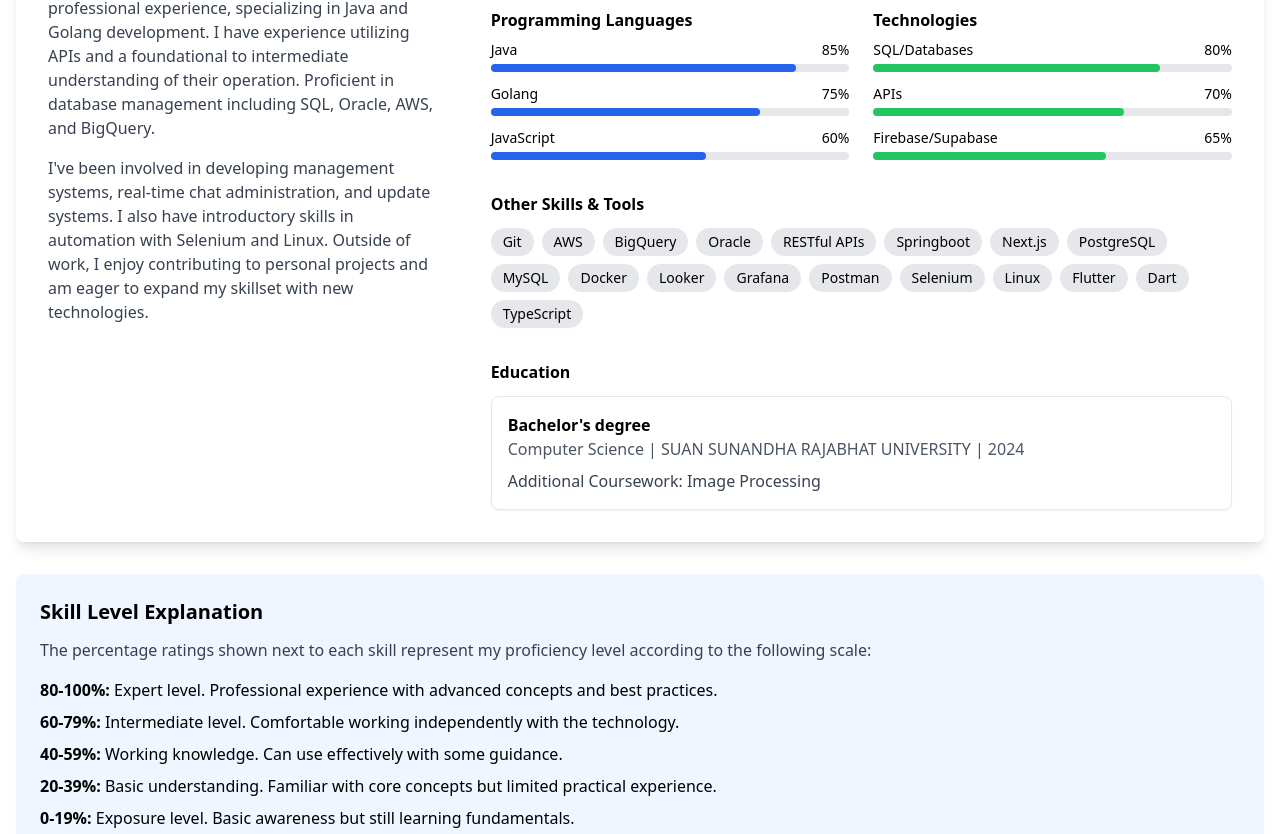
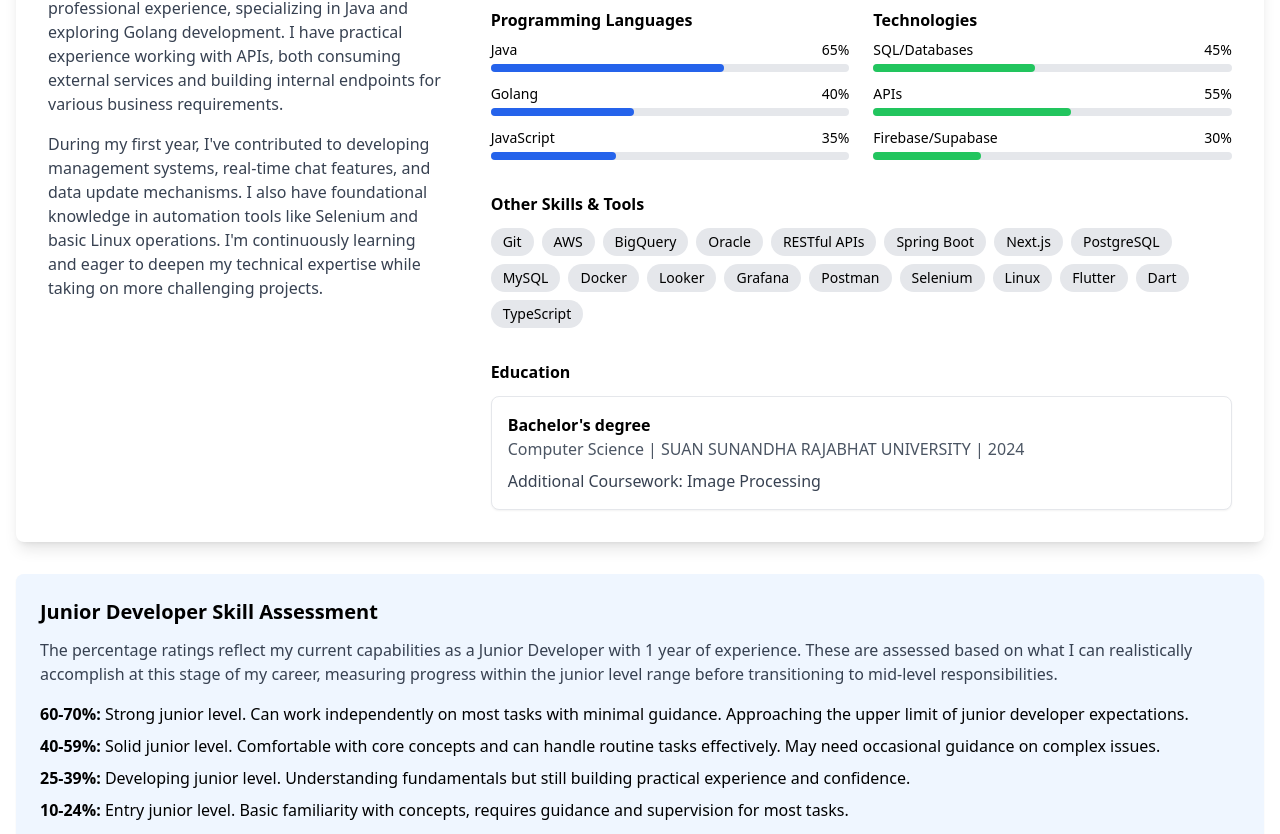
Before and after one commit to ChutchawanGit/MyPortfolioChutchawan, a React (Create React App) app: page / in a window 1280 px wide. Shown: the part 784-1618 px from the top of the page. Built offline with nearby package versions, Linux system fonts and the light colour scheme; no server answers; the database is empty.

Commit message:
Improved contact section layout for better display of long text

```diff
--- a/src/interface/components/sections/About.tsx
+++ b/src/interface/components/sections/About.tsx
@@ -6,12 +6,12 @@ const About: React.FC = () => {
 
   // ข้อมูลคำอธิบายทักษะ
   const skillDescriptions: Record<string, string> = {
-    "Java": "85% - Advanced Java development with Spring Boot. Experience building RESTful APIs, microservices, and backend systems. Proficient in multi-threading, collections, and Java 8+ features.",
-    "Golang": "75% - Intermediate Golang development. Experience with goroutines, channels, and building efficient web services. Used for API development and real-time applications.",
-    "JavaScript": "60% - Used for web frontend development and some backend scripting. Experience with JavaScript frameworks and AJAX.",
-    "SQL/Databases": "80% - Strong experience with database design, complex queries, joins, and optimization across multiple database systems (Oracle, MySQL, PostgreSQL).",
-    "APIs": "70% - Experienced in designing, building, and consuming RESTful APIs. Understanding of API security, versioning, and documentation.",
-    "Firebase/Supabase": "65% - Used for personal projects. Experience with authentication, real-time database, storage, and hosting features."
+    "Java": "65% - Solid Java development experience with Spring Boot framework. Proficient in building RESTful APIs, working with collections, and handling basic multi-threading. Comfortable with Maven/Gradle and writing unit tests.",
+    "Golang": "40% - Working knowledge of Go fundamentals including goroutines and channels. Experience building simple web services and API endpoints. Still developing proficiency with advanced Go patterns and best practices.",
+    "JavaScript": "35% - Basic proficiency in JavaScript for frontend interactions and simple scripting. Understanding of ES6+ features, async/await, and DOM manipulation. Used primarily for enhancing user interfaces.",
+    "SQL/Databases": "45% - Competent in writing complex queries, joins, and basic optimization. Experience with Oracle, MySQL, and PostgreSQL. Understanding of database design principles and normalization.",
+    "APIs": "55% - Strong practical experience in consuming and integrating third-party APIs. Comfortable building RESTful endpoints and handling HTTP methods, status codes, and JSON responses. Good understanding of API authentication and error handling.",
+    "Firebase/Supabase": "30% - Basic experience with authentication and real-time database features. Used in personal projects for quick prototyping and learning cloud services fundamentals."
   };
 
   // Function to toggle tooltip visibility
@@ -33,17 +33,17 @@ const About: React.FC = () => {
             <div className="md:w-1/3 mb-8 md:mb-0">
               <h3 className="text-xl font-bold mb-4">Who am I?</h3>
               <p className="text-gray-700 mb-4">
-                I'm a Backend Developer with 11 months of professional experience, specializing in Java and Golang development. I have experience utilizing APIs and a foundational to intermediate understanding of their operation. Proficient in database management including SQL, Oracle, AWS, and BigQuery.
+                I'm a Junior Backend Developer with 1 year of professional experience, specializing in Java and exploring Golang development. I have practical experience working with APIs, both consuming external services and building internal endpoints for various business requirements.
               </p>
               <p className="text-gray-700">
-                I've been involved in developing management systems, real-time chat administration, and update systems. I also have introductory skills in automation with Selenium and Linux. Outside of work, I enjoy contributing to personal projects and am eager to expand my skillset with new technologies.
+                During my first year, I've contributed to developing management systems, real-time chat features, and data update mechanisms. I also have foundational knowledge in automation tools like Selenium and basic Linux operations. I'm continuously learning and eager to deepen my technical expertise while taking on more challenging projects.
               </p>
             </div>
 
             <div className="md:w-2/3 md:pl-12">
               <h3 className="text-xl font-bold mb-4">My Skills</h3>
               <p className="text-gray-600 mb-4 text-sm italic">
-                Click on any skill bar to see detailed description of my proficiency level
+                Click on any skill bar to see detailed description of my current proficiency level
               </p>
 
               <div className="grid grid-cols-1 md:grid-cols-2 gap-6">
@@ -53,13 +53,13 @@ const About: React.FC = () => {
                     <div>
                       <div className="flex justify-between mb-1">
                         <span className="text-sm font-medium">Java</span>
-                        <span className="text-sm font-medium">85%</span>
+                        <span className="text-sm font-medium">65%</span>
                       </div>
                       <div
                         className="w-full bg-gray-200 rounded-full h-2 cursor-pointer relative"
                         onClick={() => toggleTooltip("Java")}
                       >
-                        <div className="bg-blue-600 h-2 rounded-full" style={{ width: '85%' }}></div>
+                        <div className="bg-blue-600 h-2 rounded-full" style={{ width: '65%' }}></div>
                         {activeTooltip === "Java" && (
                           <div className="absolute left-0 mt-2 p-2 bg-gray-800 text-white text-xs rounded shadow-lg z-10 w-full max-w-xs">
                             {skillDescriptions["Java"]}
@@ -71,13 +71,13 @@ const About: React.FC = () => {
                     <div>
                       <div className="flex justify-between mb-1">
                         <span className="text-sm font-medium">Golang</span>
-                        <span className="text-sm font-medium">75%</span>
+                        <span className="text-sm font-medium">40%</span>
                       </div>
                       <div
                         className="w-full bg-gray-200 rounded-full h-2 cursor-pointer relative"
                         onClick={() => toggleTooltip("Golang")}
                       >
-                        <div className="bg-blue-600 h-2 rounded-full" style={{ width: '75%' }}></div>
+                        <div className="bg-blue-600 h-2 rounded-full" style={{ width: '40%' }}></div>
                         {activeTooltip === "Golang" && (
                           <div className="absolute left-0 mt-2 p-2 bg-gray-800 text-white text-xs rounded shadow-lg z-10 w-full max-w-xs">
                             {skillDescriptions["Golang"]}
@@ -89,13 +89,13 @@ const About: React.FC = () => {
                     <div>
                       <div className="flex justify-between mb-1">
                         <span className="text-sm font-medium">JavaScript</span>
-                        <span className="text-sm font-medium">60%</span>
+                        <span className="text-sm font-medium">35%</span>
                       </div>
                       <div
                         className="w-full bg-gray-200 rounded-full h-2 cursor-pointer relative"
                         onClick={() => toggleTooltip("JavaScript")}
                       >
-                        <div className="bg-blue-600 h-2 rounded-full" style={{ width: '60%' }}></div>
+                        <div className="bg-blue-600 h-2 rounded-full" style={{ width: '35%' }}></div>
                         {activeTooltip === "JavaScript" && (
                           <div className="absolute left-0 mt-2 p-2 bg-gray-800 text-white text-xs rounded shadow-lg z-10 w-full max-w-xs">
                             {skillDescriptions["JavaScript"]}
@@ -112,13 +112,13 @@ const About: React.FC = () => {
                     <div>
                       <div className="flex justify-between mb-1">
                         <span className="text-sm font-medium">SQL/Databases</span>
-                        <span className="text-sm font-medium">80%</span>
+                        <span className="text-sm font-medium">45%</span>
                       </div>
                       <div
                         className="w-full bg-gray-200 rounded-full h-2 cursor-pointer relative"
                         onClick={() => toggleTooltip("SQL/Databases")}
                       >
-                        <div className="bg-green-500 h-2 rounded-full" style={{ width: '80%' }}></div>
+                        <div className="bg-green-500 h-2 rounded-full" style={{ width: '45%' }}></div>
                         {activeTooltip === "SQL/Databases" && (
                           <div className="absolute left-0 mt-2 p-2 bg-gray-800 text-white text-xs rounded shadow-lg z-10 w-full max-w-xs">
                             {skillDescriptions["SQL/Databases"]}
@@ -130,13 +130,13 @@ const About: React.FC = () => {
                     <div>
                       <div className="flex justify-between mb-1">
                         <span className="text-sm font-medium">APIs</span>
-                        <span className="text-sm font-medium">70%</span>
+                        <span className="text-sm font-medium">55%</span>
                       </div>
                       <div
                         className="w-full bg-gray-200 rounded-full h-2 cursor-pointer relative"
                         onClick={() => toggleTooltip("APIs")}
                       >
-                        <div className="bg-green-500 h-2 rounded-full" style={{ width: '70%' }}></div>
+                        <div className="bg-green-500 h-2 rounded-full" style={{ width: '55%' }}></div>
                         {activeTooltip === "APIs" && (
                           <div className="absolute left-0 mt-2 p-2 bg-gray-800 text-white text-xs rounded shadow-lg z-10 w-full max-w-xs">
                             {skillDescriptions["APIs"]}
@@ -148,13 +148,13 @@ const About: React.FC = () => {
                     <div>
                       <div className="flex justify-between mb-1">
                         <span className="text-sm font-medium">Firebase/Supabase</span>
-                        <span className="text-sm font-medium">65%</span>
+                        <span className="text-sm font-medium">30%</span>
                       </div>
                       <div
                         className="w-full bg-gray-200 rounded-full h-2 cursor-pointer relative"
                         onClick={() => toggleTooltip("Firebase/Supabase")}
                       >
-                        <div className="bg-green-500 h-2 rounded-full" style={{ width: '65%' }}></div>
+                        <div className="bg-green-500 h-2 rounded-full" style={{ width: '30%' }}></div>
                         {activeTooltip === "Firebase/Supabase" && (
                           <div className="absolute left-0 mt-2 p-2 bg-gray-800 text-white text-xs rounded shadow-lg z-10 w-full max-w-xs">
                             {skillDescriptions["Firebase/Supabase"]}
@@ -170,7 +170,7 @@ const About: React.FC = () => {
                 <h4 className="font-semibold mb-3">Other Skills & Tools</h4>
                 <div className="flex flex-wrap gap-2">
                   {[
-                    "Git", "AWS", "BigQuery", "Oracle", "RESTful APIs", "Springboot",
+                    "Git", "AWS", "BigQuery", "Oracle", "RESTful APIs", "Spring Boot",
                     "Next.js", "PostgreSQL", "MySQL", "Docker", "Looker", "Grafana",
                     "Postman", "Selenium", "Linux", "Flutter", "Dart", "TypeScript"
                   ].map(skill => (
@@ -195,27 +195,30 @@ const About: React.FC = () => {
 
         {/* เพิ่มส่วนอธิบายรูปแบบการวัดทักษะ */}
         <div className="mt-8 bg-blue-50 p-6 rounded-lg shadow-sm">
-          <h3 className="text-xl font-bold mb-3">Skill Level Explanation</h3>
+          <h3 className="text-xl font-bold mb-3">Junior Developer Skill Assessment</h3>
           <p className="text-gray-700 mb-4">
-            The percentage ratings shown next to each skill represent my proficiency level according to the following scale:
+            The percentage ratings reflect my current capabilities as a Junior Developer with 1 year of experience. These are assessed based on what I can realistically accomplish at this stage of my career, measuring progress within the junior level range before transitioning to mid-level responsibilities.
           </p>
           <div className="space-y-2">
             <div>
-              <span className="font-semibold">80-100%:</span> Expert level. Professional experience with advanced concepts and best practices.
+              <span className="font-semibold">60-70%:</span> Strong junior level. Can work independently on most tasks with minimal guidance. Approaching the upper limit of junior developer expectations.
             </div>
             <div>
-              <span className="font-semibold">60-79%:</span> Intermediate level. Comfortable working independently with the technology.
+              <span className="font-semibold">40-59%:</span> Solid junior level. Comfortable with core concepts and can handle routine tasks effectively. May need occasional guidance on complex issues.
             </div>
             <div>
-              <span className="font-semibold">40-59%:</span> Working knowledge. Can use effectively with some guidance.
+              <span className="font-semibold">25-39%:</span> Developing junior level. Understanding fundamentals but still building practical experience and confidence.
             </div>
             <div>
-              <span className="font-semibold">20-39%:</span> Basic understanding. Familiar with core concepts but limited practical experience.
+              <span className="font-semibold">10-24%:</span> Entry junior level. Basic familiarity with concepts, requires guidance and supervision for most tasks.
             </div>
             <div>
-              <span className="font-semibold">0-19%:</span> Exposure level. Basic awareness but still learning fundamentals.
+              <span className="font-semibold">0-9%:</span> Learning phase. Just beginning to explore the technology with limited hands-on experience.
             </div>
           </div>
+          <p className="text-gray-600 mt-4 text-sm">
+            <em>Note: These percentages represent competency within the junior developer scope, not industry-wide expertise levels.</em>
+          </p>
         </div>
       </div>
     </section>
```
Also changed, not shown: 7 other files (tests, documents, lock files or other folders).
